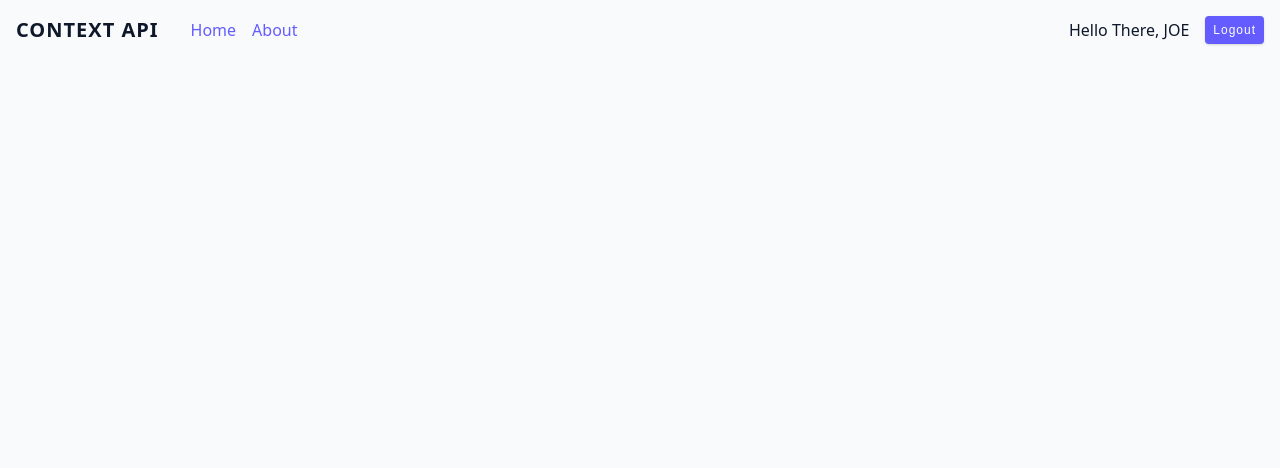
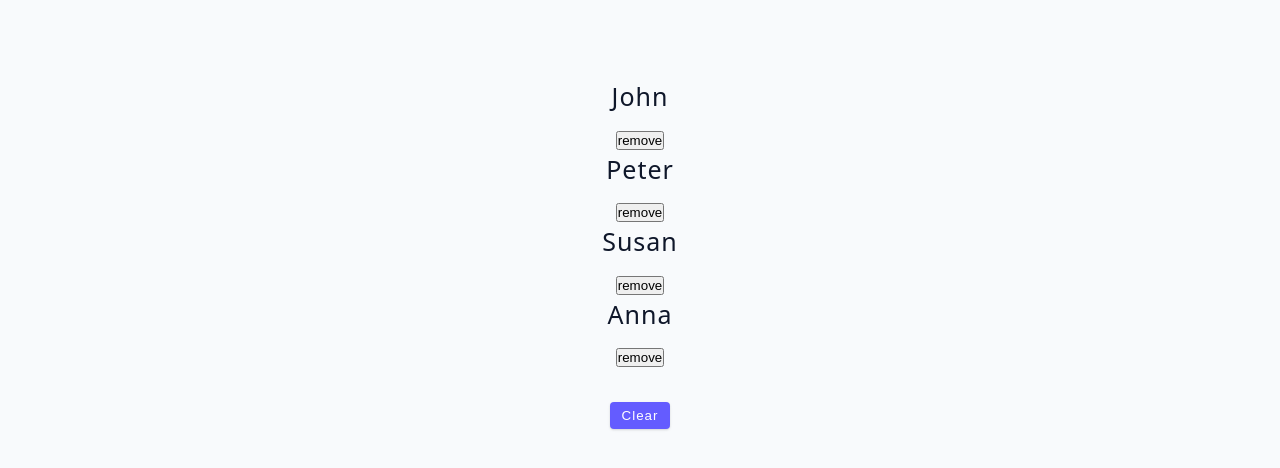
Before and after one commit to hungbui7690/react-tutorials, a React (Vite) app in the folder client/: page / in a window 1280 px wide. Shown: the top 468 px of the page. Built offline with nearby package versions, Linux system fonts and the light colour scheme.

Commit message:
useReducer P1: Challenge

```diff
--- /dev/null
+++ b/client/src/01-useReducer.jsx
@@ -0,0 +1,50 @@
+/*
+  useReducer P1: Challenge
+    - lite version of Redux
+    - when app grows, it's hard to manage our application with just useState() > especially when there are many developers working on the same project > state management libraries like Redux come into play > create structures & rules that we need to follow to change the state > less bugs + easier code management
+
+    (***) problem with those library: require quite a bit of boilerplate code
+
+////////////////////////////////////////////////////
+
+  - Challenge:
+    - let's add reset functionality
+    - when we remove all the items on the screen > show that reset button
+    - when click on that button: load all data back to default
+
+*/
+
+import React from 'react'
+import { data } from './data'
+
+const ReducerBasics = () => {
+  const [people, setPeople] = React.useState(data)
+
+  const removeItem = (id) => {
+    let newPeople = people.filter((person) => person.id !== id)
+    setPeople(newPeople)
+  }
+
+  const clearList = () => {
+    setPeople([])
+  }
+
+  return (
+    <div className='container'>
+      {people.map((person) => {
+        const { id, name } = person
+        return (
+          <div key={id} className='item'>
+            <h4>{name}</h4>
+            <button onClick={() => removeItem(id)}>remove</button>
+          </div>
+        )
+      })}
+      <button className='btn' style={{ marginTop: '2rem' }} onClick={clearList}>
+        clear
+      </button>
+    </div>
+  )
+}
+
+export default ReducerBasics
--- a/client/src/App.jsx
+++ b/client/src/App.jsx
@@ -1,34 +1,10 @@
-/*
-  Context API P4: Global Setup
-  - we want to provide all the values to the entire app (not just Navbar and its children like this)
-
-    (0) remove all context in the last lessons
-
-    (1)
-    - in src create context.jsx
-
-    (2)
-    - setup a global context - GlobalContext
-    - setup a component (AppContext) with one state value
-    - return GlobalContext.Provider from AppContext
-
-    (3)
-    - wrap then entire application (main.jsx) - children prop "gotcha"
-    - setup a custom hook
-
-    (4)
-    - access in App.jsx
-    - log result
-
-*/
-
 import React from 'react'
-import Navbar from './components/Navbar'
+import ReducerBasics from './01-useReducer'
 
 function App() {
   return (
     <React.Fragment>
-      <Navbar />
+      <ReducerBasics />
     </React.Fragment>
   )
 }
--- a/client/src/components/NavLinks.jsx
+++ /dev/null
@@ -1,20 +0,0 @@
-import React from 'react'
-import UserContainer from './UserContainer'
-
-const NavLinks = () => {
-  return (
-    <div className='nav-container'>
-      <ul className='nav-links'>
-        <li>
-          <a href='#'>home</a>
-        </li>
-        <li>
-          <a href='#'>about</a>
-        </li>
-      </ul>
-      <UserContainer />
-    </div>
-  )
-}
-
-export default NavLinks
--- a/client/src/components/Navbar.jsx
+++ /dev/null
@@ -1,14 +0,0 @@
-import { useState } from 'react'
-import { useAppContext } from '../context'
-import NavLinks from './NavLinks'
-
-const Navbar = () => {
-  return (
-    <nav className='navbar'>
-      <h5>CONTEXT API</h5>
-      <NavLinks />
-    </nav>
-  )
-}
-
-export default Navbar
--- a/client/src/components/UserContainer.jsx
+++ /dev/null
@@ -1,29 +0,0 @@
-import { useAppContext } from '../context'
-
-const UserContainer = () => {
-  // (4)
-  const { user, logout, login } = useAppContext()
-
-  return (
-    <div className='user-container'>
-      {user ? (
-        <>
-          <p>Hello There, {user.name.toUpperCase()}</p>
-          <button type='button' className='btn' onClick={logout}>
-            logout
-          </button>
-        </>
-      ) : (
-        <>
-          <p>Please Login</p>
-          <button className='btn' onClick={login}>
-            {' '}
-            Login
-          </button>
-        </>
-      )}
-    </div>
-  )
-}
-
-export default UserContainer
--- a/client/src/context.jsx
+++ /dev/null
@@ -1,32 +0,0 @@
-import React, { useState, createContext, useContext } from 'react'
-
-export const GlobalContext = createContext()
-
-// (1)
-const AppContext = (props) => {
-  const [user, setUser] = useState({
-    name: 'Joe',
-  })
-
-  const logout = () => {
-    setUser(null)
-  }
-
-  const login = () => {
-    setUser({ name: 'something' })
-  }
-
-  // (***)
-  return (
-    <GlobalContext.Provider value={{ user, setUser, logout, login }}>
-      {props.children}
-    </GlobalContext.Provider>
-  )
-}
-
-export const useAppContext = () => {
-  return useContext(GlobalContext)
-}
-
-// (2) go to main.jsx
-export default AppContext
--- a/client/src/main.jsx
+++ b/client/src/main.jsx
@@ -1,12 +1,6 @@
 import React from 'react'
 import ReactDOM from 'react-dom/client'
 import App from './App'
-import AppContext from './context'
 import './index.css'
 
-// (3) go to UserContainer.jsx
-ReactDOM.createRoot(document.getElementById('root')).render(
-  <AppContext>
-    <App />
-  </AppContext>
-)
+ReactDOM.createRoot(document.getElementById('root')).render(<App />)
```
